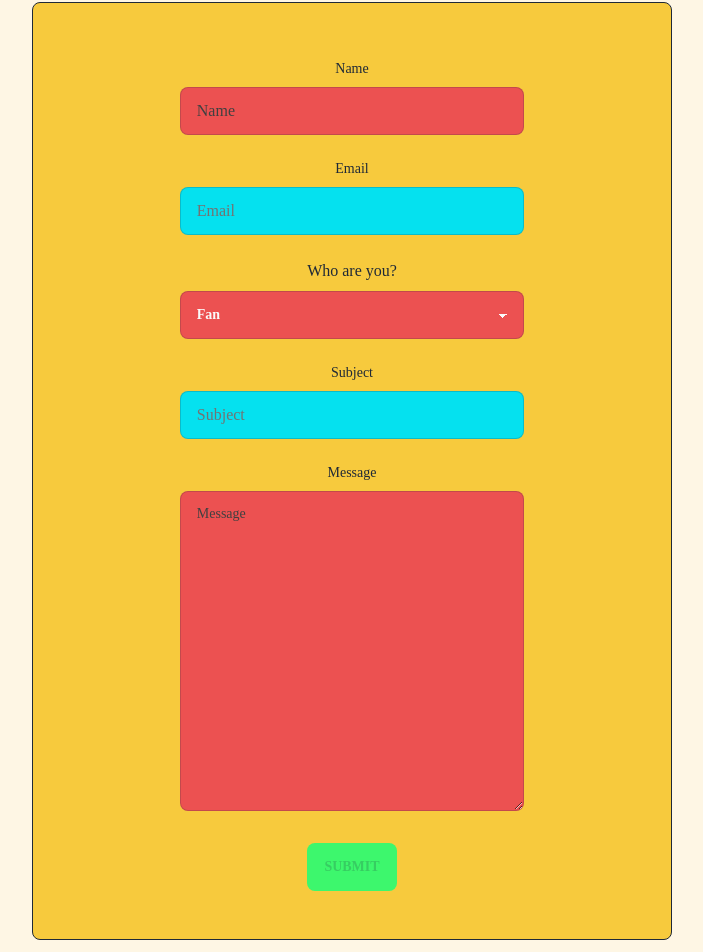
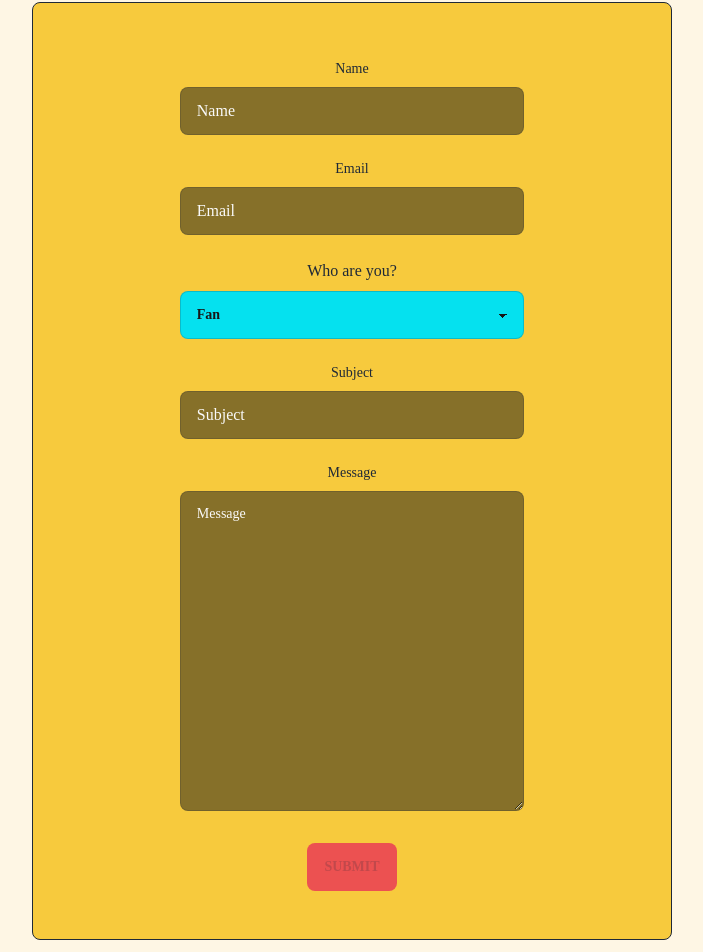
Before and after one commit to shenalt/msm, a Next.js app: page /contactus in a window 1280 px wide. Shown: the part 238-1190 px from the top of the page, without its empty margins (288-991 px from the left). Built offline with nearby package versions, Linux system fonts and the light colour scheme; a web font is replaced by a local one.

Commit message:
nav dropdown and input background tasks

```diff
--- a/app/components/Nav.tsx
+++ b/app/components/Nav.tsx
@@ -75,11 +75,11 @@ export default function Nav(){
                             <div className="flex flex-row">Our Shows <svg xmlns="http://www.w3.org/2000/svg" width="24" height="24" viewBox="0 0 24 24" id="arrow-drop-down"><path fill="none" d="M0 0h24v24H0V0z"></path><path d="M7 10l5 5 5-5H7z"></path></svg></div>
                         </div>
                         <ul tabIndex={0} className="p-6 shadow menu dropdown-content bg-msmYellow rounded-box w-72 text-center">
+                            <Link href={'/myfirstdungeon'}>
+                                <li className="hover:text-msmRed hover:scale-125 transition-all duration-500 my-2">My First Dungeon</li>
+                            </Link>
                             <Link href={'/twentysidedpodcast'}>
                                 <li className="hover:text-msmRed hover:scale-125 transition-all duration-500 my-2">Twenty Sided Podcast</li>
-                            </Link>
-                            <Link href={'/myfirstdungeon'}>
-                                <li className="hover:text-msmRed hover:scale-125 transition-all duration-500 my-2">My First Dungeon</li>
                             </Link>
                         </ul>
                     </div>
@@ -144,6 +144,15 @@ export default function Nav(){
                             </motion.div>
                             <ul tabIndex={0} className="dropdown-content menu p-4 space-y-4 shadow rounded-box w-full text-center bg-msmYellow">
                                 <Link
+                                    href={'/myfirstdungeon'}
+                                    onClick={() => {
+                                        setIsOpen(!isOpen);
+                                        setScroll(isOpen);
+                                    }}
+                                >
+                                    <li className="hover:text-msmRed hover:scale-125 transition-all duration-500">My First Dungeon</li>
+                                </Link>
+                                <Link
                                     href={'/twentysidedpodcast'}
                                     onClick={() => {
                                         setIsOpen(!isOpen);
@@ -151,15 +160,6 @@ export default function Nav(){
                                     }}
                                 >
                                     <li className="hover:text-msmRed hover:scale-125 transition-all duration-500">Twenty Sided Podcast</li>
-                                </Link>
-                                <Link
-                                    href={'/myfirstdungeon'}
-                                    onClick={() => {
-                                        setIsOpen(!isOpen);
-                                        setScroll(isOpen);
-                                    }}
-                                >
-                                    <li className="hover:text-msmRed hover:scale-125 transition-all duration-500">My First Dungeon</li>
                                 </Link>
                             </ul>
                         </div>
--- a/app/contactus/page.tsx
+++ b/app/contactus/page.tsx
@@ -10,6 +10,7 @@ export default function ContactUs(){
     const [name, setName] = useState('');
     const [email, setEmail] = useState('');
     const [message, setMessage] = useState('');
+    const [subject, setSubject] = useState('');
 
     const showToastMessage = (isSuccess: boolean) => {
         if(isSuccess){
@@ -54,7 +55,7 @@ export default function ContactUs(){
                             placeholder="Name"
                             name='name'
                             id='name'
-                            className="input input-bordered w-full sm:w-3/4 lg:w-3/5 bg-msmRed text-neutral-50 placeholder:text-neutral-700"
+                            className={`input input-bordered w-full sm:w-3/4 lg:w-3/5 text-neutral-900 placeholder:text-neutral-50 ${name === '' ? 'bg-neutral-900 bg-opacity-50' : 'bg-msmBlue'} transition-all duration-500`}
                             required
                             onChange={e => setName(e.currentTarget.value)}
                         />
@@ -68,7 +69,7 @@ export default function ContactUs(){
                             placeholder="Email"
                             name='email'
                             id='email'
-                            className="input input-bordered w-full sm:w-3/4 lg:w-3/5 bg-msmBlue text-neutral-900 placeholder:text-neutral-500"
+                            className={`input input-bordered w-full sm:w-3/4 lg:w-3/5 text-neutral-900 placeholder:text-neutral-50 ${email === '' ? 'bg-neutral-900 bg-opacity-50' : 'bg-msmBlue'} transition-all duration-500`}
                             required
                             onChange={e => setEmail(e.currentTarget.value)}
                         />
@@ -76,7 +77,7 @@ export default function ContactUs(){
                     <div className='form-control items-center justify-center my-4'>
                         <label className="label" htmlFor='whoSending'>Who are you?</label>
                         <select
-                            className="select select-bordered w-full sm:w-3/4 lg:w-3/5 bg-msmRed text-neutral-50"
+                            className="select select-bordered w-full sm:w-3/4 lg:w-3/5 bg-msmBlue text-neutral-900"
                             name='whoSending'
                             id='whoSending'
                         >
@@ -95,8 +96,9 @@ export default function ContactUs(){
                             placeholder="Subject"
                             name='subject'
                             id='subject'
-                            className="input input-bordered w-full sm:w-3/4 lg:w-3/5 bg-msmBlue text-neutral-900 placeholder:text-neutral-500"
+                            className={`input input-bordered w-full sm:w-3/4 lg:w-3/5 text-neutral-900 placeholder:text-neutral-50 ${subject === '' ? 'bg-neutral-900 bg-opacity-50' : 'bg-msmBlue'} transition-all duration-500`}
                             required
+                            onChange={e => setSubject(e.currentTarget.value)}
                         />
                     </div>
                     <div className="form-control items-center justify-center my-4">
@@ -104,7 +106,7 @@ export default function ContactUs(){
                             <span className="label-text">Message</span>
                         </label>
                         <textarea
-                            className="textarea w-full sm:w-3/4 lg:w-3/5 h-80 textarea-bordered bg-msmRed text-neutral-50 placeholder:text-neutral-700"
+                            className={`textarea w-full sm:w-3/4 lg:w-3/5 h-80 textarea-bordered text-neutral-900 placeholder:text-neutral-50 ${message === '' ? 'bg-neutral-900 bg-opacity-50' : 'bg-msmBlue'} transition-all duration-500`}
                             placeholder="Message"
                             name='message'
                             id='message'
@@ -116,7 +118,7 @@ export default function ContactUs(){
                     <div className='form-control items-center justify-center'>
                         <button
                             type='submit'
-                            className={`btn ${name === '' || email === '' || message === '' ? 'btn-disabled' : 'text-neutral-900'} my-4 bg-msmYellowTetraGreen hover:bg-msmYellowTetraGreen hover:scale-125 transition-all duration-500`}
+                            className={`btn ${name === '' || email === '' || message === '' ? 'btn-disabled' : 'text-neutral-50'} my-4 bg-msmRed hover:bg-msmRed hover:scale-125 transition-all duration-500`}
                         >
                             Submit
                         </button>
```
